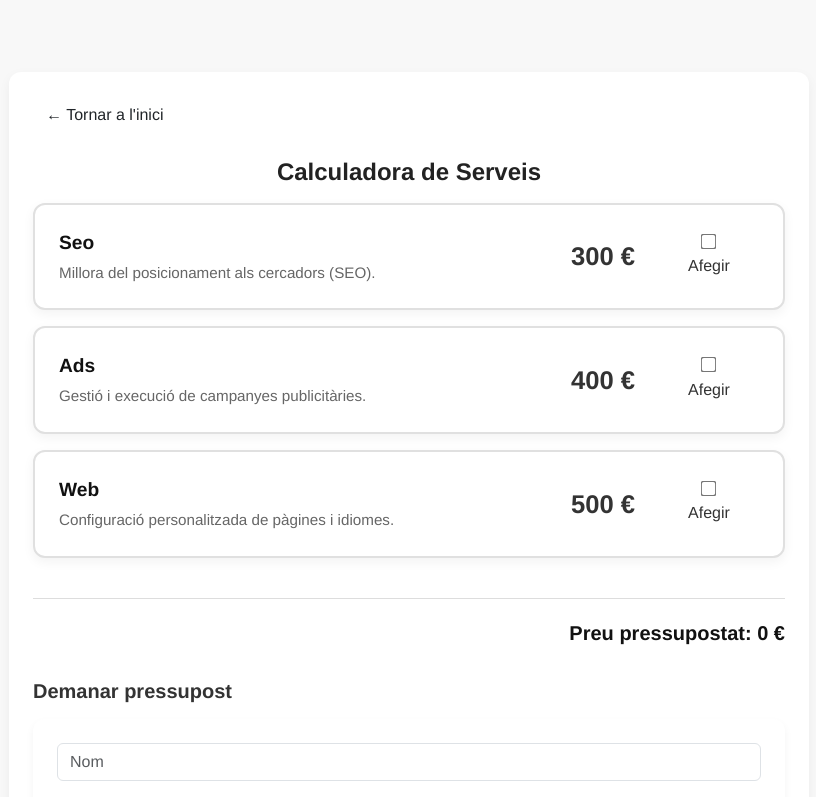
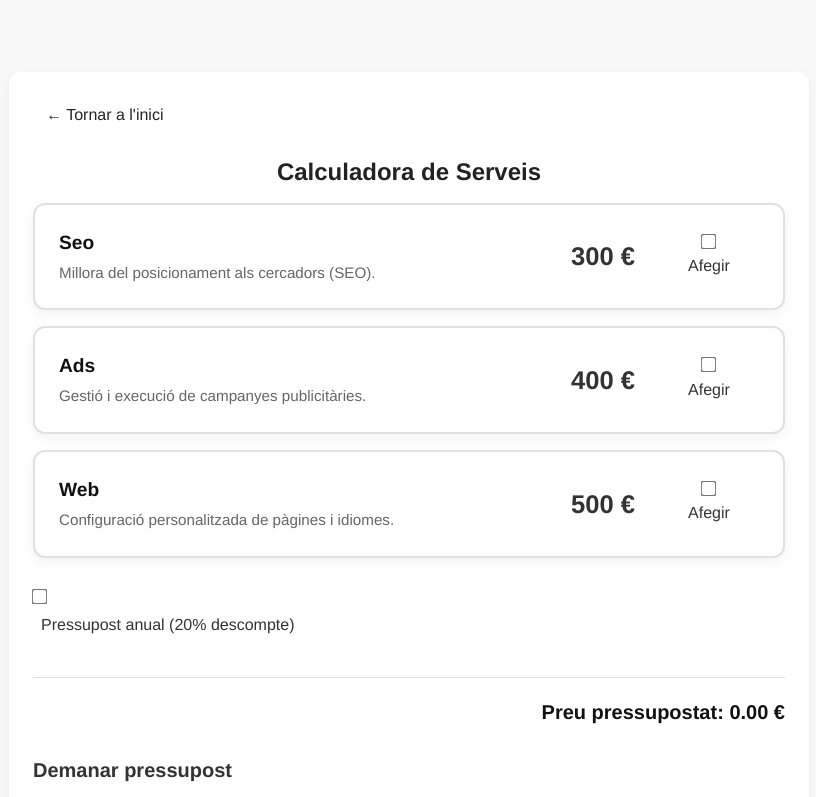
Before and after one commit to EdgarPomar/S6.Pressupostos--React, a React (Vite) app: page /calculator in a window 1280 px wide. Shown: the top 797 px of the page, without its empty margins (231-1047 px from the left). Built offline with nearby package versions, Linux system fonts and the light colour scheme.

Commit message:
Base of discount in exercise 9

```diff
--- a/src/components/Calculator.tsx
+++ b/src/components/Calculator.tsx
@@ -37,13 +37,18 @@ const Calculator: React.FC = () => {
     const [quotes, setQuotes] = useState<Quote[]>([])
     const [searchTerm, setSearchTerm] = useState('')
 
-    const [sortMode, setSortMode] = useState<{ key: 'none' | 'name' | 'date' | 'total'; order: 'asc' | 'desc' }>({
-        key: 'none',
-        order: 'asc'
-    })
+    const [sortMode, setSortMode] = useState<{ key: 'none' | 'name' | 'date' | 'total'; order: 'asc' | 'desc' }>(
+        {
+            key: 'none',
+            order: 'asc'
+        }
+    )
+
+    // Nou estat per activar/desactivar pressupost anual amb descompte
+    const [isAnnual, setIsAnnual] = useState(false)
 
     const total = useMemo(() => {
-        return services.reduce((sum, service) => {
+        let baseTotal = services.reduce((sum, service) => {
             if (service.id === 'web' && service.selected) {
                 return sum + 500 + (webConfig.pages + webConfig.languages) * 30
             } else if (service.selected && service.price) {
@@ -51,7 +56,13 @@ const Calculator: React.FC = () => {
             }
             return sum
         }, 0)
-    }, [services, webConfig])
+
+        if (isAnnual) {
+            baseTotal = baseTotal * 0.8 // 20% de descompte
+        }
+
+        return baseTotal
+    }, [services, webConfig, isAnnual])
 
     const handleSubmit = (e: React.FormEvent) => {
         e.preventDefault()
@@ -149,7 +160,23 @@ const Calculator: React.FC = () => {
                 ))}
             </div>
 
-            <div className="total text-xl font-semibold">Preu pressupostat: {total} €</div>
+            {/* Botó per activar/desactivar pressupost anual */}
+            <div className="mb-4">
+                <label className="inline-flex items-center cursor-pointer">
+                    <input
+                        type="checkbox"
+                        checked={isAnnual}
+                        onChange={() => setIsAnnual(!isAnnual)}
+                        className="form-checkbox"
+                    />
+                    <span className="ml-2 font-medium">Pressupost anual (20% descompte)</span>
+                </label>
+            </div>
+
+            <div className="total text-xl font-semibold">
+                Preu pressupostat: {total.toFixed(2)} €{' '}
+                {isAnnual && <span className="text-green-600 font-semibold ml-2">(Descompte aplicat!)</span>}
+            </div>
 
             <h2 className="section-title text-lg font-bold">Demanar pressupost</h2>
             <form onSubmit={handleSubmit} className="space-y-2">
```
